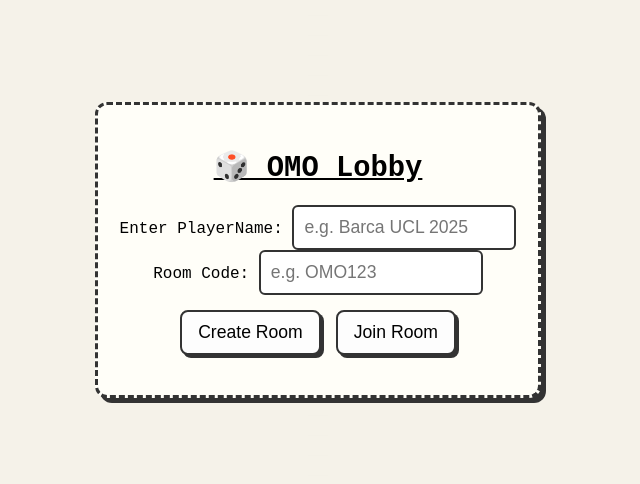
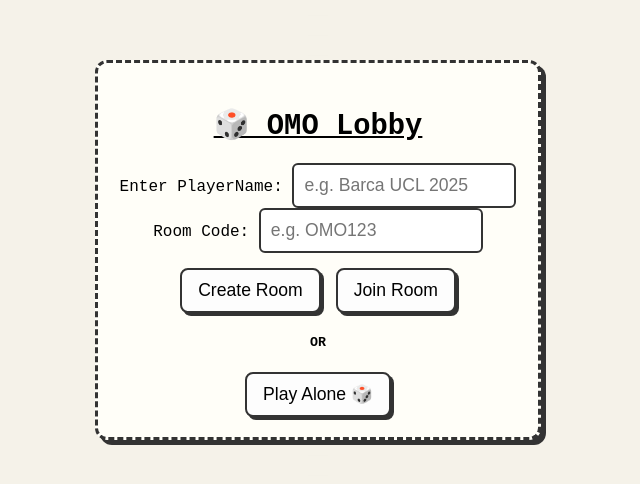
Before and after one commit to katlehomyeza/OMO, a website: page index.html in a window 1280 px wide. Shown: the part 166-650 px from the top of the page, without its empty margins (322-962 px from the left). Drawn offline with Linux system fonts and the light colour scheme.

Commit message:
added single player toggle

```diff
--- a/index.html
+++ b/index.html
@@ -24,6 +24,8 @@
   </div>
 
   <div id="lobby-status" class="status"></div>
+    <h5>OR</h5>
+    <button id="join-btn">Play Alone 🎲</button>
 </section>
 
 <section id = "game">
```
